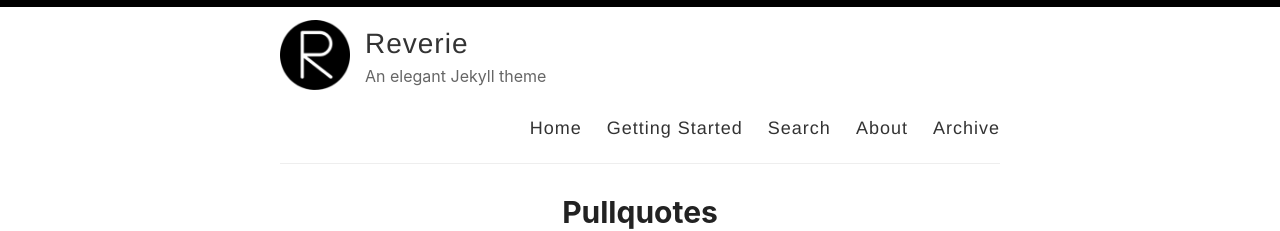
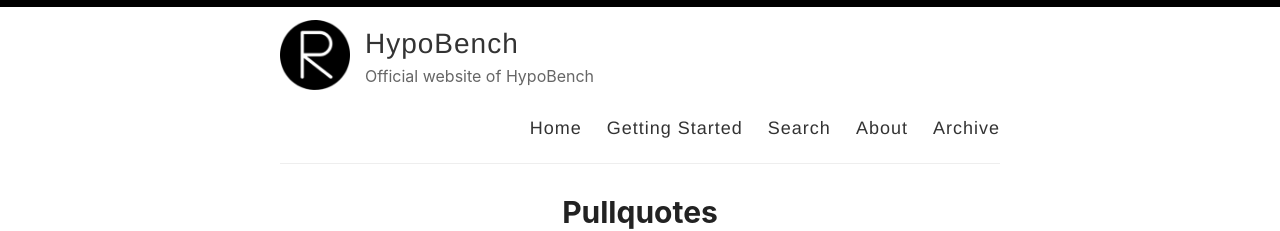
Before and after one commit to ChicagoHAI/HypoBench, a Jekyll site: the page built from index.html, in a window 1280 px wide and 900 px high. Shown: the top 231 px of the window. Built offline with Jekyll 4.4.1, drawn with Linux system fonts in a browser that asks for light colours; the list of posts is cut into pages by our own code.

Commit message:
config changes

```diff
--- a/_config.yml
+++ b/_config.yml
@@ -3,13 +3,13 @@
 #
 
 # Name of your site (displayed in the header)
-name: Reverie
+name: HypoBench
 
 # Name of the author
-author: Amit Merchant
+author: Haokun Liu
 
 # Short bio or description (displayed in the header)
-description: An elegant Jekyll theme
+description: Official website of HypoBench
 
 # URL of your avatar or profile pic (you could use your GitHub profile pic)
 avatar: /images/reverie.png
@@ -21,15 +21,14 @@ avatar: /images/reverie.png
 # Includes an icon in the footer for each username you enter
 footer-links:
   dribbble:
-  email: amit.d.merchant@gmail.com
+  email: haokunliu@uchicago.edu
   facebook:
   flickr:
-  github: amitmerchant1990/reverie
+  github: https://github.com/laoliu5280
   instagram:
   linkedin:
   pinterest:
-  rss: rss
-  twitter: amit_merchant
+  twitter: HaokunLiu5280
   stackoverflow:
   youtube: # channel/<your_long_string> or user/<user-name>
   googleplus: # anything in your profile username that comes after plus.google.com/
@@ -48,14 +47,14 @@ google_analytics: UA-43339302-11
 
 # Your website URL (e.g. http://amitmerchant1990.github.io or http://www.amitmerchant.com)
 # Used for Sitemap.xml and your RSS feed
-url: http://www.amitmerchant.com/reverie
-enforce_ssl: https://www.amitmerchant.com/reverie
+url: https://haokunliu.com/HypoBench.github.io/
+enforce_ssl: https://haokunliu.com/HypoBench.github.io/
 
 # If you're hosting your site at a Project repository on GitHub pages
 # (http://yourusername.github.io/repository-name)
 # and NOT your User repository (http://yourusername.github.io)
 # then add in the baseurl here, like this: "/repository-name"
-baseurl: "/reverie"
+baseurl: "/HypoBench"
 
 #
 # !! You don't need to change any of the configuration flags below !!
```
